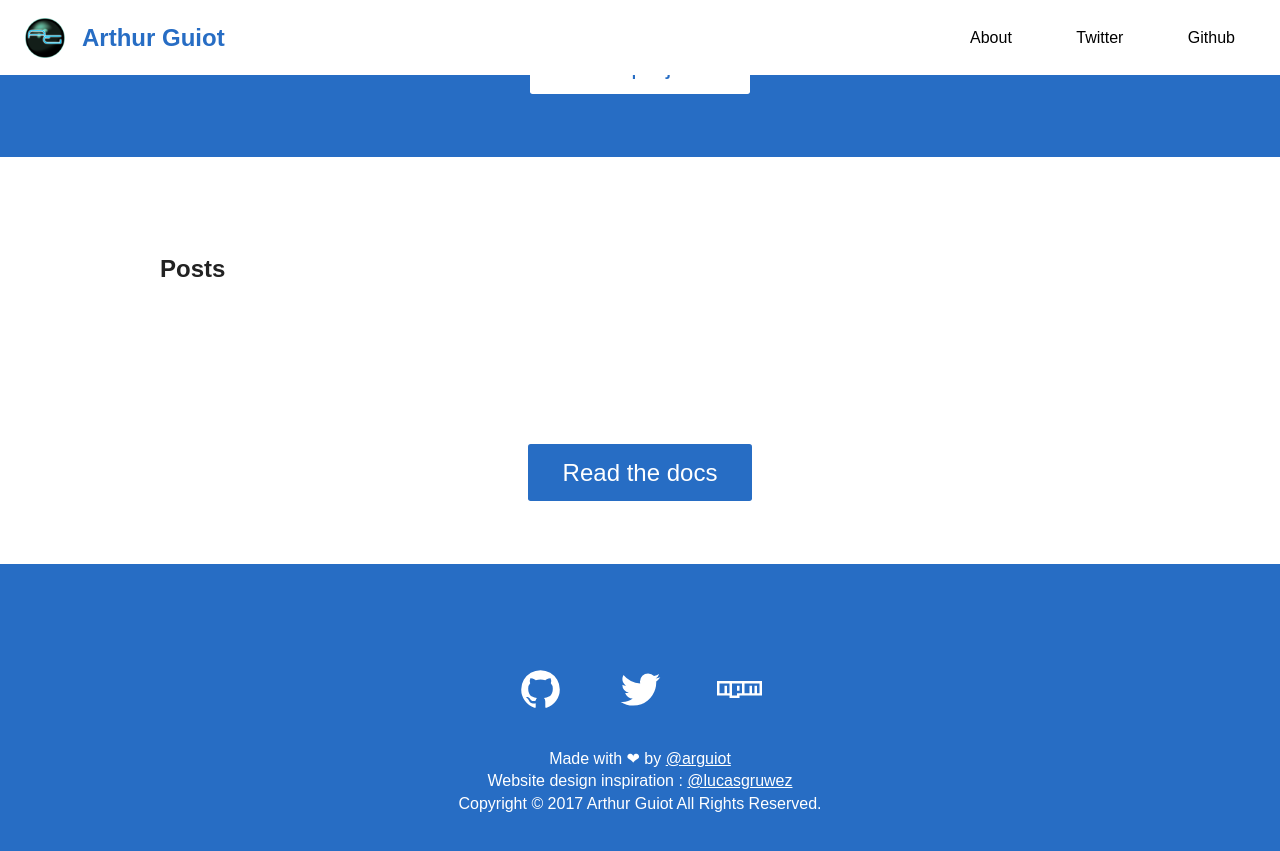
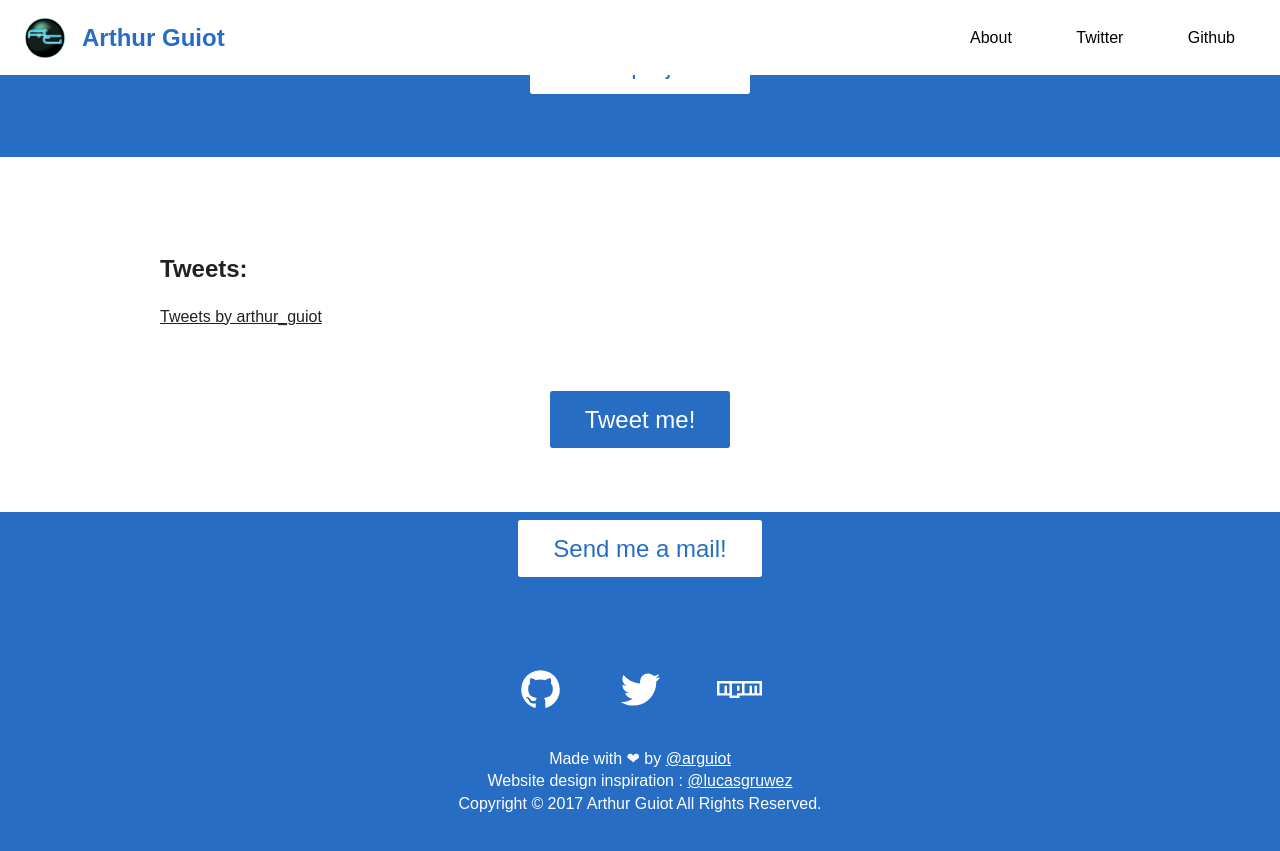
Before and after one commit to arguiot/arguiot.github.io, a Jekyll site: the page built from index.html, in a window 1280 px wide and 900 px high, scrolled down 1468 px. Shown: the top 851 px of the window. Built offline with Jekyll 4.4.1, drawn with Linux system fonts in a browser that asks for light colours; nearby versions of some CDN libraries; comment, search, counter and statistics services are not loaded.

Commit message:
Lot of changes

```diff
--- a/_config.yml
+++ b/_config.yml
@@ -22,5 +22,8 @@ npm:        https://www.npmjs.com/package/noobscroll
 author:
   github:   https://github.com/arguiot
   twitter:  https://twitter.com/arthur_guiot
+  mail: mailto:arguiot@gmail.com
 inspiration:
   github:   https://github.com/lucasgruwez
+
+tweet:      https://twitter.com/intent/tweet?screen_name=arthur_guiot
--- a/_includes/footer.html
+++ b/_includes/footer.html
@@ -1,4 +1,8 @@
 <footer>
+  <section id="mail">
+    <h2>Contact:</h2>
+    <a href="{{site.author.mail}}" class="btn">Send me a mail!</a>
+  </section>
   <div class="grid fw-grid">
     <div class="row">
       <div class="col col-4-of-4">
--- a/css/main.scss
+++ b/css/main.scss
@@ -4,7 +4,7 @@
 $brand-color: #276DC4;
 
 body {
-  margin-bottom: 300px;
+  margin-bottom: 500px;
   // margin-top: 100vh;
   background-color: $brand-color;
 }
@@ -191,9 +191,9 @@ section {
       text-decoration: none;
     }
   }
-  &#docs-cta {
+  &#tweet {
     background-color: #ffffff;
-    padding: 75px;
+    padding-bottom: 75px;
     text-align: center;
     a.btn {
       background-color: $brand-color;
@@ -204,19 +204,28 @@ section {
       text-decoration: none;
     }
   }
-  &#getting-started {
-    padding: 100px 0;
-  }
-  &#grid-example {
+  &#mail {
     background-color: $brand-color;
-    padding: 100px 0;
+    padding: 75px 0;
+    text-align: center;
+    color: white;
+    a.btn {
+      background-color: #ffffff;
+      color: $brand-color;
+      border-radius: 2pt;
+      font-size: 24px;
+      padding: 15px 35px;
+      text-decoration: none;
+    }
   }
   &#blog {
     padding: 75px 0;
   }
 }
 
-
+.twitter-timeline {
+  overflow: hidden;
+}
 .box {
   height: 25px;
   background-color: #ffffff;
--- a/index.html
+++ b/index.html
@@ -74,24 +74,15 @@ description: Developper.
 
   <section id="blog">
     <div class="wrapper">
-    <h2>Posts</h2>
-    {% for post in site.drafts.posts %}
-      <a href="{{post.url}}">
-        <div class="post">
-          <div class="img" style="background-image: url('{{post.img}}')"></div>
-          <div class="title">{{post.title}}</div>
-          <div class="desc">{{ post.excerpt }}</div>
-        </div>
-      </a>
-    {% endfor %}
+    <h2>Tweets:</h2>
+    <a class="twitter-timeline" data-height="750" data-theme="light" href="https://twitter.com/arthur_guiot">Tweets by arthur_guiot</a> <script async src="//platform.twitter.com/widgets.js" charset="utf-8"></script>
   </section>
 
   <!-- Docs call to action -->
 
-  <section id="docs-cta">
-    <a href="{{site.docs}}" class="btn">Read the docs</a>
+  <section id="tweet">
+    <a href="{{site.tweet}}" class="btn">Tweet me!</a>
   </section>
-
 </main>
 
 <!-- Bottom "All code hosted with ❤ by GitHub section that pops up -->
```
Also changed, not shown: 3 other files.
